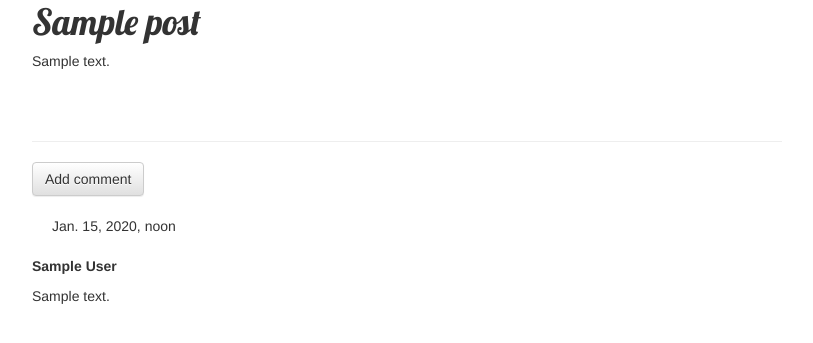
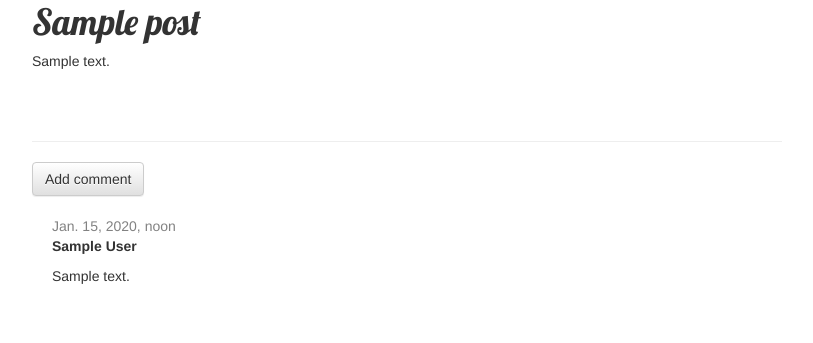
Before and after one commit to klochenok/Django_blog, a Django app: page /post/1/ in a window 1280 px wide. Shown: the part 210-553 px from the top of the page, without its empty margins (23-836 px from the left). Run offline with Django 3.2, Linux system fonts and the light colour scheme; a user stored in the database is signed in; tables that the repository leaves empty hold one stand-in row (values such as "Sample post"); some libraries are stand-ins or nearby versions.

Commit message:
new commit

```diff
--- a/blog/templates/blog/post_detail.html
+++ b/blog/templates/blog/post_detail.html
@@ -23,14 +23,14 @@
     <hr>
     <a class="btn btn-default" href="{% url 'add_comment_to_post' pk=post.pk %}">Add comment</a>
 
-    {% for comment in post.comments.all %}
-        {% if user.is_authenticated or comment.approved_comment %}
-
-        <div class="comment">
+{% for comment in post.comments.all %}
+    {% if user.is_authenticated or comment.approved_comment %}
+    <div class="comment">
+        <div class="date">
             {{ comment.created_date }}
             {% if not comment.approved_comment %}
-            <a class="btn btn-default" href="{% url 'comment_remove' pk=comment.pk %}"><span class="glyphicon glyphicon-remove"></span></a>
-            <a class="btn btn-default" href="{% url 'comment_approve' pk=comment.pk %}"><span class="glyphicon glyphicon-ok"></span></a>
+                <a class="btn btn-default" href="{% url 'comment_remove' pk=comment.pk %}"><span class="glyphicon glyphicon-remove"></span></a>
+                <a class="btn btn-default" href="{% url 'comment_approve' pk=comment.pk %}"><span class="glyphicon glyphicon-ok"></span></a>
             {% endif %}
         </div>
         <strong>{{ comment.author }}</strong>
--- a/blog/views.py
+++ b/blog/views.py
@@ -13,7 +13,7 @@ def post_list(request):
 	return render(request, 'blog/post_list.html', {'posts':posts})
 
 
-@login_required
+
 def post_detail(request, pk):
 	post = get_object_or_404(Post, pk=pk)
 	return render(request, 'blog/post_detail.html', {'post':post})
```
